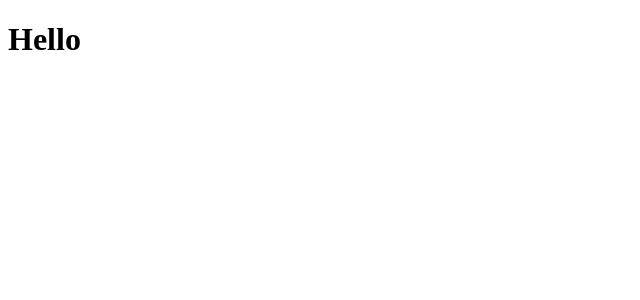
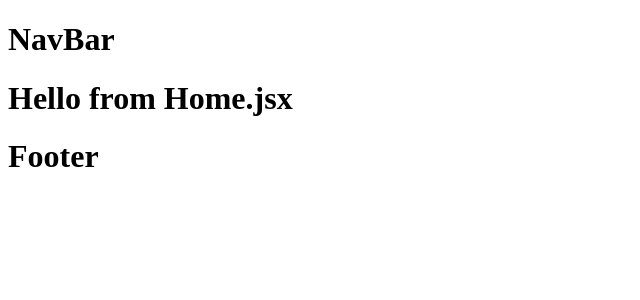
Before and after one commit to AshiqNoor-S/BidRide, a React (Create React App) app in the folder Web App/: page / in a window 1280 px wide. Shown: the top 300 px of the page, without its empty margins (0-640 px from the left). Built offline with nearby package versions, Linux system fonts and the light colour scheme.

Commit message:
Create folder structure for web app

```diff
--- a/Web App/src/components/App.jsx
+++ b/Web App/src/components/App.jsx
@@ -1,7 +1,16 @@
 import React from "react";
+import Footer from "./Footer";
+import Home from "./Home";
+import NavBar from "./NavBar";
 
 function App(){
-	return ;
+	return (
+		<div>
+			<NavBar />
+			<Home />
+			<Footer />
+		</div>
+	);
 }
 
 export default App;
--- /dev/null
+++ b/Web App/src/components/Footer.jsx
@@ -0,0 +1,9 @@
+import React from "react";
+
+function Footer(){
+	return (
+		<h1>Footer</h1>
+	);
+}
+
+export default Footer;
--- /dev/null
+++ b/Web App/src/components/Home.jsx
@@ -0,0 +1,9 @@
+import React from "react";
+
+function Home(){
+	return (
+		<h1>Hello from Home.jsx</h1>
+	);
+}
+
+export default Home;
--- /dev/null
+++ b/Web App/src/components/NavBar.jsx
@@ -0,0 +1,9 @@
+import React from "react";
+
+function NavBar(){
+	return (
+		<h1>NavBar</h1>
+	);
+}
+
+export default NavBar;
--- a/Web App/src/index.js
+++ b/Web App/src/index.js
@@ -1,6 +1,7 @@
 import React from "react";
 import ReactDOM from "react-dom";
+import App from "./components/App";
 
 ReactDOM.render(
-  <h1>Hello</h1>,
+  <App />,
   document.getElementById("root"));
```
Also changed, not shown: Web App/public/images/sample-img.jpg (added), Web App/public/styles/styles.css (added).
